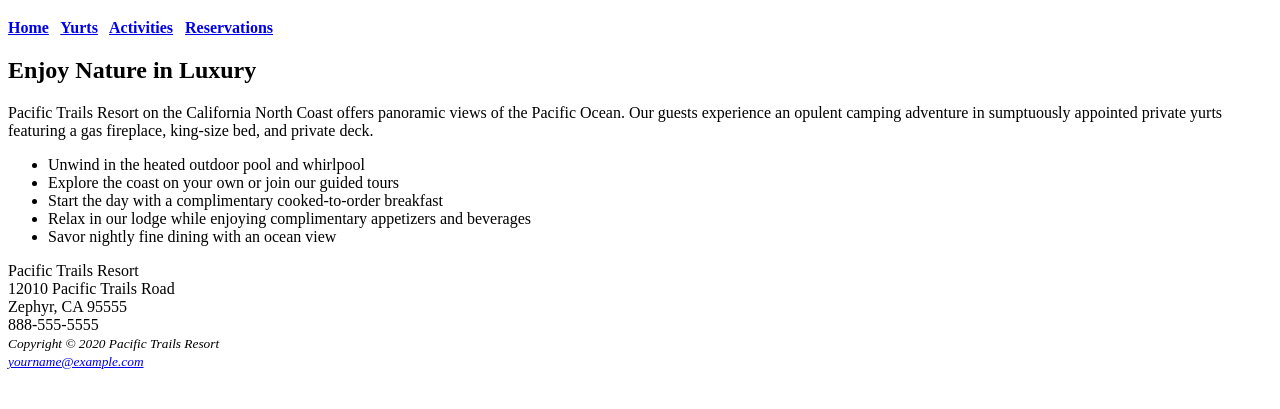
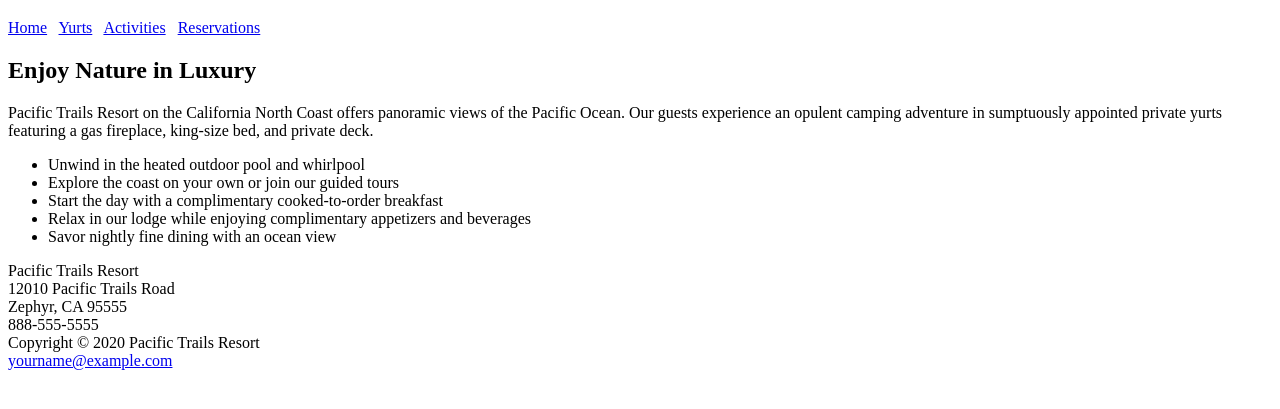
Before and after one commit to angela80085/M02, a plain HTML site: page index.html in a window 1280 px wide. Shown: the part 61-470 px from the top of the page. Drawn offline with Linux system fonts and the light colour scheme.

Commit message:
Update index.html

```diff
--- a/index.html
+++ b/index.html
@@ -3,17 +3,22 @@
 <head>
     <meta charset="UTF-8">
     <title>Pacific Trails Resort</title>
+    <link rel="stylesheet" href="pacific.css">
 </head>
 <body>
+<div id="wrapper">
     <header>
         <h1>Pacific Trails Resort</h1>
     </header>
     <nav>
-        <b><a href="index.html">Home</a> &nbsp; <a href="yurts.html">Yurts</a> &nbsp; <a href="activities.html">Activities</a> &nbsp; <a href="reservations.html">Reservations</a></b>
+        <a href="index.html">Home</a> &nbsp;
+        <a href="yurts.html">Yurts</a> &nbsp;
+        <a href="activities.html">Activities</a> &nbsp;
+        <a href="reservations.html">Reservations</a>
     </nav>
     <main>
         <h2>Enjoy Nature in Luxury</h2>
-        <p>Pacific Trails Resort on the California North Coast offers panoramic views of the Pacific Ocean. Our guests experience an opulent camping adventure in sumptuously appointed private yurts featuring a gas fireplace, king-size bed, and private deck.</p>
+        <p><span class="resort">Pacific Trails Resort</span> on the California North Coast offers panoramic views of the Pacific Ocean. Our guests experience an opulent camping adventure in sumptuously appointed private yurts featuring a gas fireplace, king-size bed, and private deck.</p>
         <ul>
             <li>Unwind in the heated outdoor pool and whirlpool</li>
             <li>Explore the coast on your own or join our guided tours</li>
@@ -29,8 +34,9 @@
         </div>
     </main>
     <footer>
-        <small><i>Copyright © 2020 Pacific Trails Resort</i></small><br>
-        <small><i><a href="mailto:yourname@example.com">yourname@example.com</a></i></small>
+        Copyright © 2020 Pacific Trails Resort<br>
+        <a href="mailto:yourname@example.com">yourname@example.com</a>
     </footer>
+</div>
 </body>
 </html>
```
